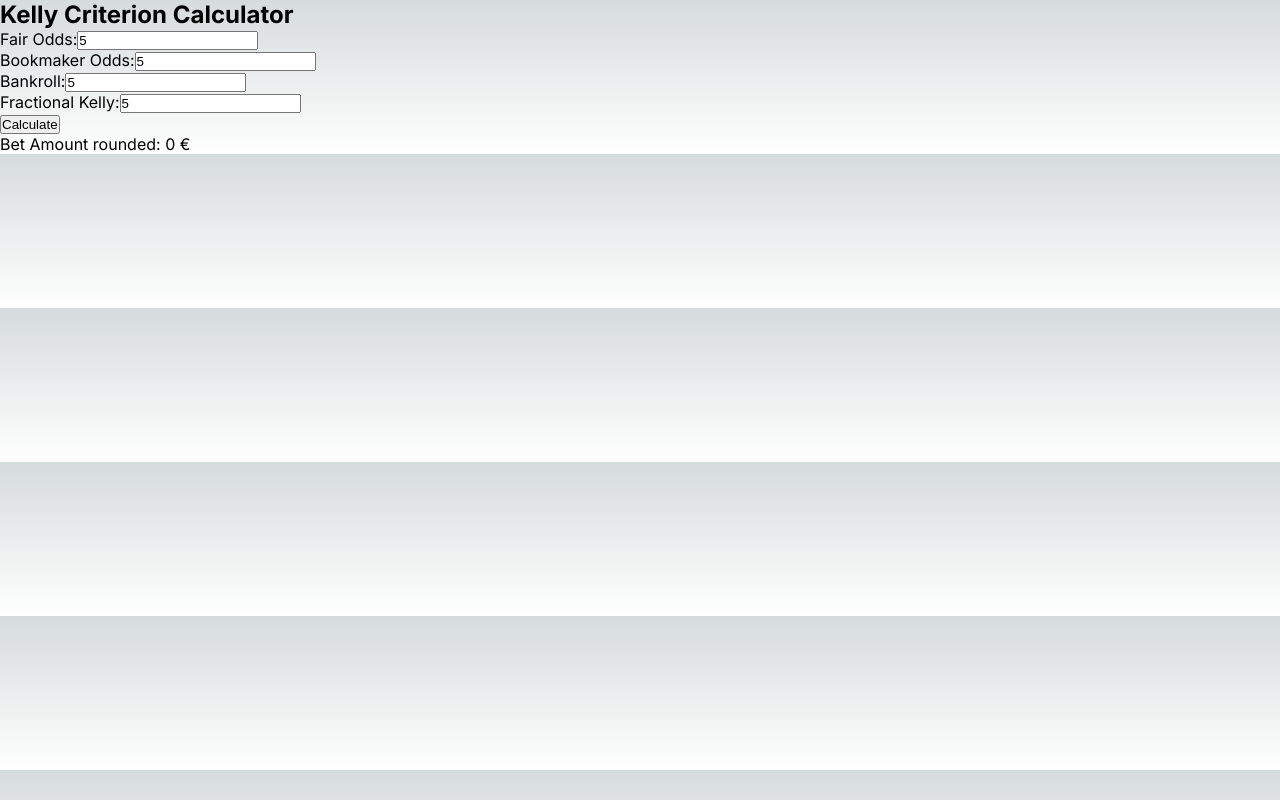
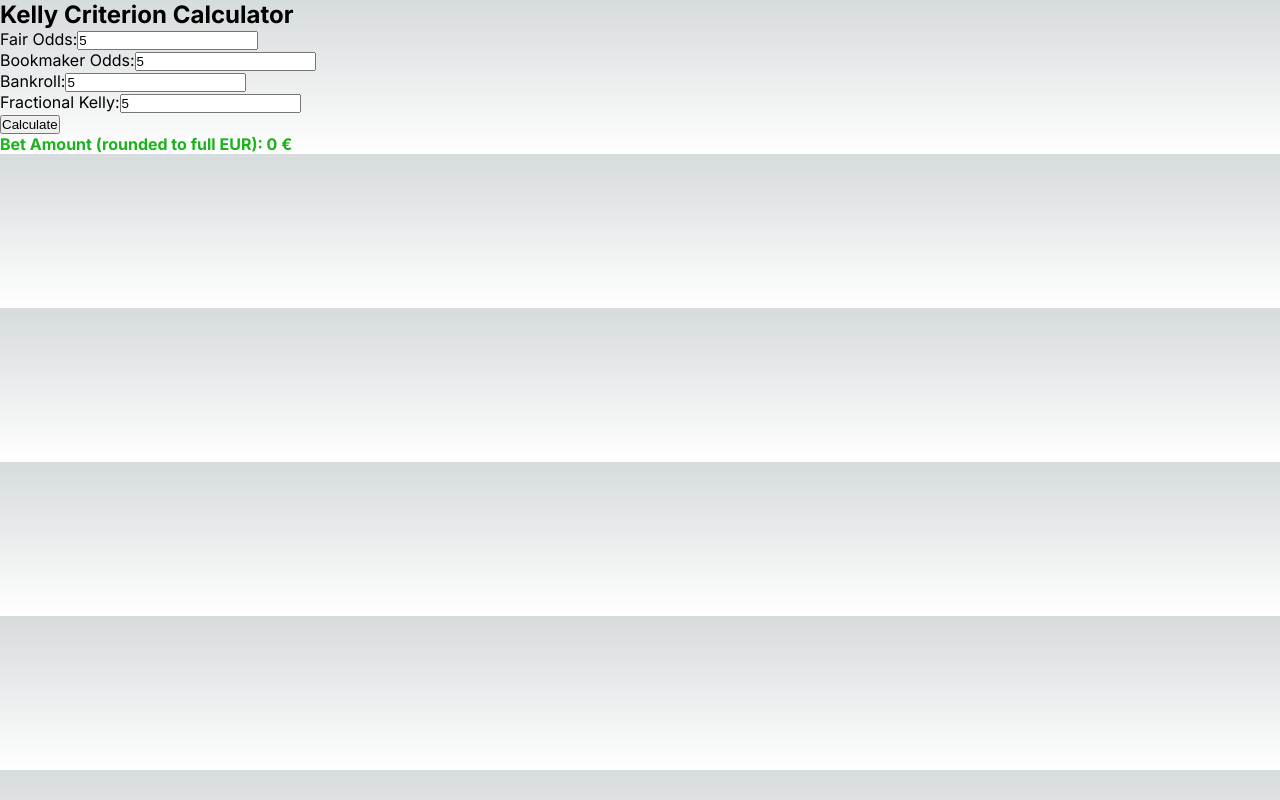
Before and after one commit to JamesN27/kelly-calculator, a Next.js app: page / in a window 1280 px wide. Both pictures are taken after typing "5", "5", "5", "5" into the empty fields and a click on the button "Calculate". Built offline with nearby package versions, Linux system fonts and the light colour scheme.

Commit message:
Include fonts and colors

```diff
--- /dev/null
+++ b/KellyCriterionForm.css
@@ -0,0 +1,9 @@
+.positive {
+  color: rgb(27, 179, 27);
+  font-weight: bold;
+}
+
+.negative {
+  color: red;
+  font-weight: bold;
+}
--- a/KellyCriterionForm.js
+++ b/KellyCriterionForm.js
@@ -1,5 +1,6 @@
 'use client';
 
+import './KellyCriterionForm.css'; // Add a CSS file for styling
 import { useState } from 'react';
 
 const KellyCriterionForm = () => {
@@ -72,8 +73,8 @@ const KellyCriterionForm = () => {
       <button onClick={calculateKelly}>Calculate</button>
       {betAmount !== null && (
         <div>
-          <p>
-            Bet Amount rounded:{' '}
+          <p className={betAmount >= 0 ? 'positive' : 'negative'}>
+            Bet Amount (rounded to full EUR):{' '}
             {betAmount !== 0
               ? `${betAmount.toLocaleString('en-US', {
                   style: 'currency',
```
